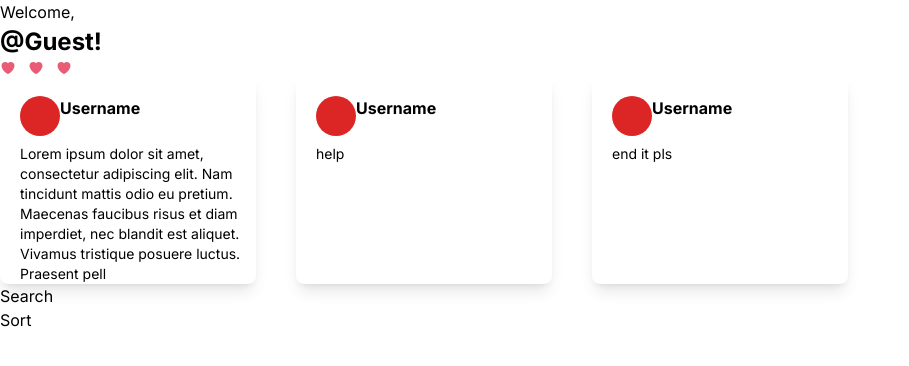
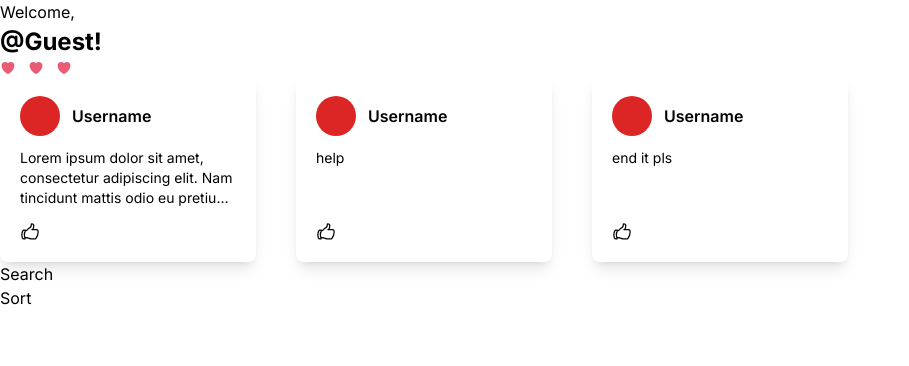
Before and after one commit to csesoc/trainee-3-23t2, a Next.js app in the folder frontend/: page / in a window 1280 px wide. Shown: the top 366 px of the page, without its empty margins (0-909 px from the left). Built offline with nearby package versions, Linux system fonts and the light colour scheme.

Commit message:
worked more on post and header

```diff
--- a/frontend/src/app/page.tsx
+++ b/frontend/src/app/page.tsx
@@ -14,7 +14,7 @@ export default function Home() {
       <div>
         <Divider />
       </div>
-      <div className="flex flex-row space-x-10">
+      <div className="flex flex-row gap-x-10">
         <PostCard msg="Lorem ipsum dolor sit amet, consectetur adipiscing elit. Nam tincidunt mattis odio eu pretium. Maecenas faucibus risus et diam imperdiet, nec blandit est aliquet. Vivamus tristique posuere luctus. Praesent pellentesque sapien eros, eu sodales erat elementum in." />
         <PostCard msg="help" />
         <PostCard msg="end it pls" />
--- a/frontend/src/components/defaultPostCard.tsx
+++ b/frontend/src/components/defaultPostCard.tsx
@@ -1,9 +1,11 @@
+import { HandThumbUpIcon } from "@heroicons/react/24/outline"
 
 type PostCardProps = {
     msg: string
 }
 
 const PostCard: React.FC<PostCardProps> = (props: PostCardProps) => {
+    // idk why the fuck u have this cause u were tryna truncate it BUT U DONT NEED
     if (props.msg.length > 210) {
         var shorten_msg = props.msg.slice(0, 210);
     } else {
@@ -11,13 +13,18 @@ const PostCard: React.FC<PostCardProps> = (props: PostCardProps) => {
     }
 
     return (
-        <div className= "w-1/5 h-52 shadow-lg rounded-lg">
-            <div className="flex flex-col">
-                <div className="flex flex-row relative top-5 left-5">
+        <div className= "w-1/5 shadow-lg rounded-lg">
+            <div className="flex flex-col p-5 left-5 gap-y-3">
+                <div className="flex flex-row gap-x-3 items-center flex-wrap">
                     <div className="w-10 h-10 bg-red-600 rounded-full"></div>
-                    <strong>Username</strong>
+                    <p className="font-semibold">Username</p>
                 </div>
-                <p className="relative top-7 left-5 text-sm">{shorten_msg}</p>
+                {/* <div className="justify-center relative top-2 w-10/12"> */}
+                <p className="text-sm line-clamp-3 h-[7ch]">{props.msg}</p>
+                {/* </div> */}
+                {/* <div> */}
+                <HandThumbUpIcon className="w-5"/>
+
             </div>
         </div>
     );
--- a/frontend/src/components/heartDivider.tsx
+++ b/frontend/src/components/heartDivider.tsx
@@ -7,7 +7,7 @@ export default function Divider() {
             <HeartIcon className="text-ll-dark-pink"/>
             <HeartIcon className="text-ll-dark-pink"/>
             {/* <div className="border-t border-gray-300 my-4"></div> */}
-            <hr className="w-11/12 h-0.5 border-0 rounded md:my-1.5 dark:bg-gray-700"/>
+            <hr className="w-11/12 h-0.5 border-0 rounded md:my-1.5 dark:bg-ll-dark-pink"/>
         </div>
     );
 };
```
